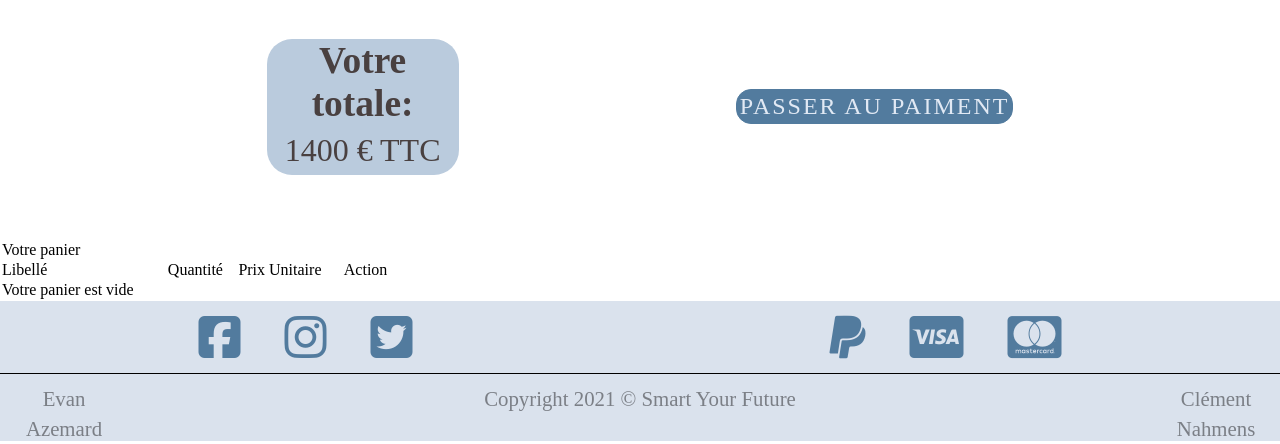
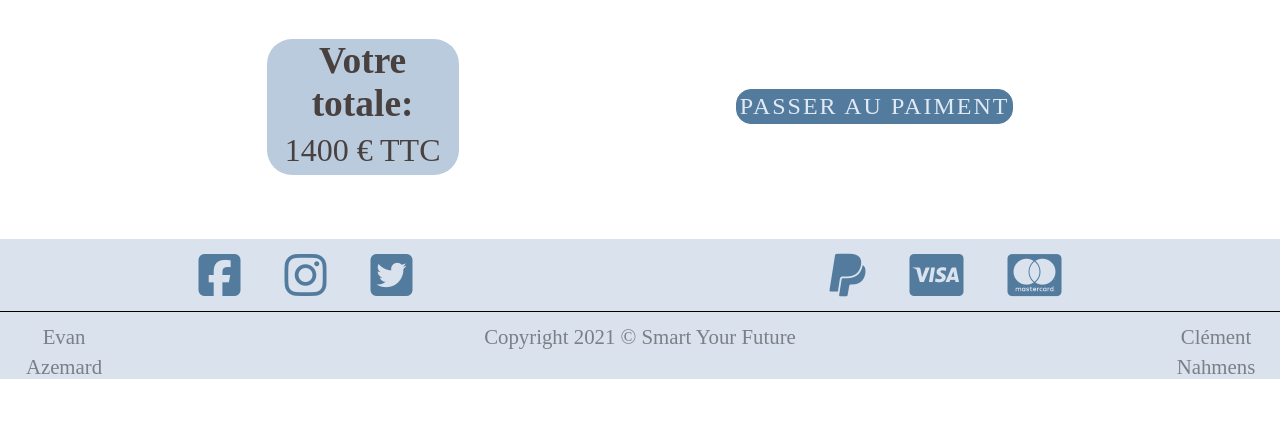
Before and after one commit to evan-azemard/boutique, a PHP site: page /panier in a window 1280 px wide. Shown: the part 475-919 px from the top of the page. After the commit the page ends 854 px from the top, so only its background shows below. Run offline with PHP 8.4, Linux system fonts and the light colour scheme; some libraries are stand-ins or nearby versions.

Commit message:
suppresion code affichage panier a revoir

```diff
--- a/view/panier.php
+++ b/view/panier.php
@@ -1,4 +1,4 @@
- <main id="panier_main">
+<main id="panier_main">
     <section id="panier_section">
         <article id="panier_h1">
             <h1>Votre panier</h1>
@@ -44,107 +44,3 @@
         </article>
     </section>
 </main>
-
-<?php
-include_once("fonctions-panier.php");
-
-$erreur = false;
-
-$action = (isset($_POST['action']) ? $_POST['action'] : (isset($_GET['action']) ? $_GET['action'] : null));
-if ($action !== null) {
-    if (!in_array($action, array('ajout', 'suppression', 'refresh')))
-        $erreur = true;
-
-    //récupération des variables en POST ou GET
-    $l = (isset($_POST['l']) ? $_POST['l'] : (isset($_GET['l']) ? $_GET['l'] : null));
-    $p = (isset($_POST['p']) ? $_POST['p'] : (isset($_GET['p']) ? $_GET['p'] : null));
-    $q = (isset($_POST['q']) ? $_POST['q'] : (isset($_GET['q']) ? $_GET['q'] : null));
-
-    //Suppression des espaces verticaux
-    $l = preg_replace('#\v#', '', $l);
-    //On vérifie que $p est un float
-    $p = floatval($p);
-
-    //On traite $q qui peut être un entier simple ou un tableau d'entiers
-
-    if (is_array($q)) {
-        $QteArticle = array();
-        $i = 0;
-        foreach ($q as $contenu) {
-            $QteArticle[$i++] = intval($contenu);
-        }
-    } else
-        $q = intval($q);
-}
-
-if (!$erreur) {
-    switch ($action) {
-        case "ajout":
-            ajouterArticle($l, $q, $p);
-            break;
-
-        case "suppression":
-            supprimerArticle($l);
-            break;
-
-        case "refresh":
-            for ($i = 0; $i < count($QteArticle); $i++) {
-                modifierQTeArticle($_SESSION['panier']['libelleProduit'][$i], round($QteArticle[$i]));
-            }
-            break;
-
-        default:
-            break;
-    }
-}
-echo '<?xml version="1.0" encoding="utf-8"?>'; ?>
-
-
-
-
-<main id="main_panier">
-
-    <form method="post" action="panier.php">
-        <table style="width: 400px">
-            <tr>
-                <td colspan="4">Votre panier</td>
-            </tr>
-            <tr>
-                <td>Libellé</td>
-                <td>Quantité</td>
-                <td>Prix Unitaire</td>
-                <td>Action</td>
-            </tr>
-
-
-            <?php
-            if (creationPanier()) {
-                $nbArticles = count($_SESSION['panier']['libelleProduit']);
-                if ($nbArticles <= 0)
-                    echo "<tr><td>Votre panier est vide </ td></tr>";
-                else {
-                    for ($i = 0; $i < $nbArticles; $i++) {
-                        echo "<tr>";
-                        echo "<td>" . htmlspecialchars($_SESSION['panier']['libelleProduit'][$i]) . "</ td>";
-                        echo "<td><input type=\"text\" size=\"4\" name=\"q[]\" value=\"" . htmlspecialchars($_SESSION['panier']['qteProduit'][$i]) . "\"/></td>";
-                        echo "<td>" . htmlspecialchars($_SESSION['panier']['prixProduit'][$i]) . "</td>";
-                        echo "<td><a href=\"" . htmlspecialchars("panier.php?action=suppression&l=" . rawurlencode($_SESSION['panier']['libelleProduit'][$i])) . "\">XX</a></td>";
-                        echo "</tr>";
-                    }
-
-                    echo "<tr><td colspan=\"2\"> </td>";
-                    echo "<td colspan=\"2\">";
-                    echo "Total : " . MontantGlobal();
-                    echo "</td></tr>";
-
-                    echo "<tr><td colspan=\"4\">";
-                    echo "<input type=\"submit\" value=\"Rafraichir\"/>";
-                    echo "<input type=\"hidden\" name=\"action\" value=\"refresh\"/>";
-
-                    echo "</td></tr>";
-                }
-            }
-            ?>
-        </table>
-    </form>
-</main>
```
